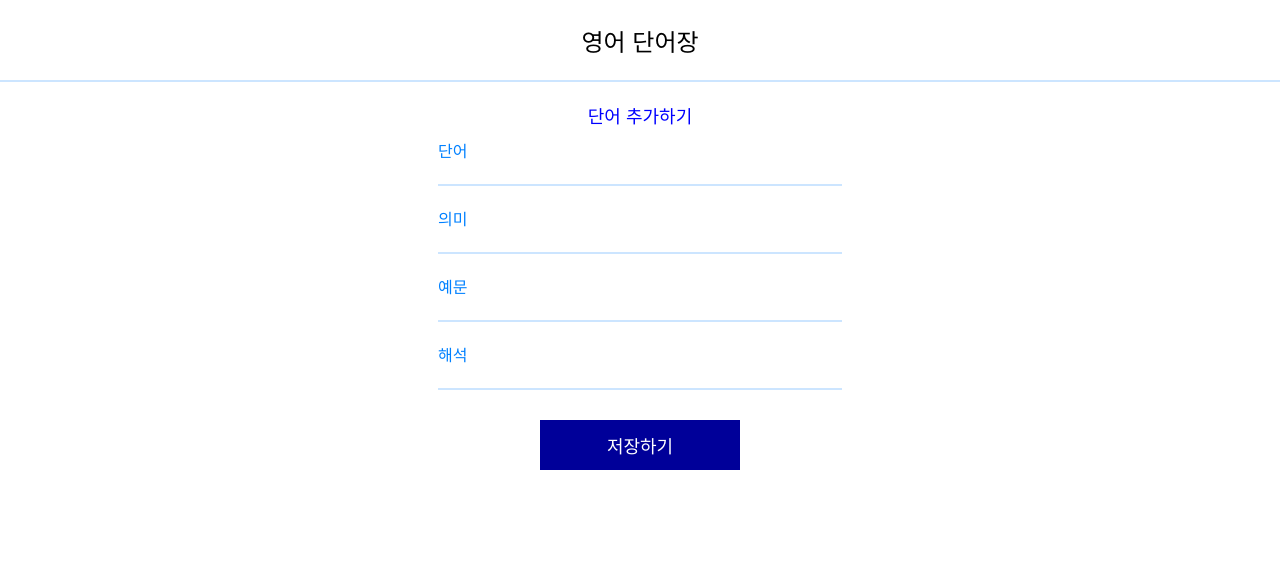
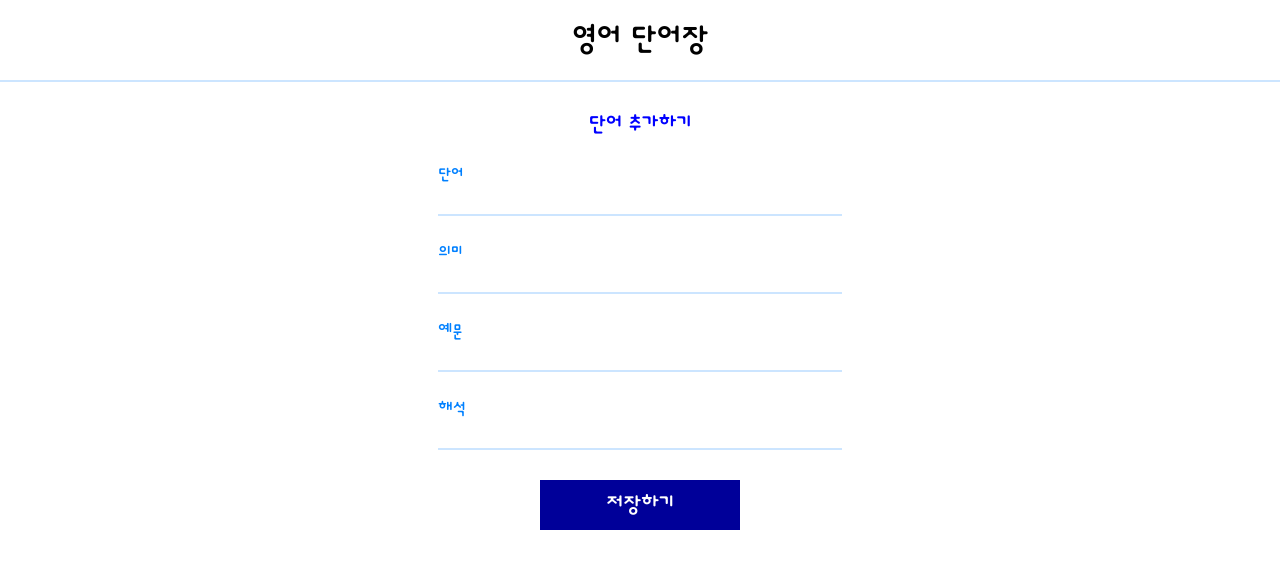
Before and after one commit to ChoiJi92/reactskill, a React (Create React App) app: page /word/add in a window 1280 px wide. Shown: the top 568 px of the page. Built offline with nearby package versions, Linux system fonts and the light colour scheme; no server answers; the database is empty.

Commit message:
third-commit

```diff
--- a/src/App.js
+++ b/src/App.js
@@ -3,20 +3,22 @@ import Home from "./Home";
 import WordAdd from "./WordAdd";
 import WordUpdate from "./WordUpdate";
 import styled from "styled-components";
-import { Route, Switch } from "react-router-dom";
+import { Route, Switch, useHistory } from "react-router-dom";
 import { useDispatch, useSelector } from "react-redux";
 import { loadWordFB } from "./redux/modules/word";
+import GlobalFonts from './fonts/fonts'
 
 function App() {
   const dispatch = useDispatch()
-
+  const history = useHistory()
   useEffect( async ()=>{
       await dispatch(loadWordFB())
   },[])
 
   return (
     <div className="App">
-      <Container>영어 단어장</Container>
+      <GlobalFonts/>
+      <Container onClick={() => {history.push('/')}}>영어 단어장</Container>
       <Switch>
         <Route path= '/' exact>
           <Home />
@@ -35,12 +37,14 @@ function App() {
 const Container = styled.div`
   border-bottom: 2px solid #CCE5FF;
   color: black;
-  font-size: x-large;
+  font-size: 3rem;
   display: flex;
   justify-content: center;
   align-items: center;
   width: 100%;
   height: 80px;
+  cursor: pointer;
+  font-family: 'Dongle';
 `;
 
 export default App;
--- a/src/Home.js
+++ b/src/Home.js
@@ -7,13 +7,14 @@ import Fab from "@mui/material/Fab";
 import AddIcon from "@mui/icons-material/Add";
 import { ImCheckmark, ImCheckmark2 } from "react-icons/im";
 import { BsPencilSquare, BsXLg } from "react-icons/bs";
+import { loadWordFB } from "./redux/modules/word";
 
 const Home = () => {
   const history = useHistory();
   const dispatch = useDispatch();
   const data = useSelector((state) => state.word.word_list);
   return (
-    <>
+    <div>
         <Container>
           {data.map((v) => {
             return v.is_check ? (
@@ -21,46 +22,57 @@ const Home = () => {
                 <Button>
                   <ImCheckmark
                     id={v.id}
-                  onClick={()=> dispatch(checkWordFB(v.id))}
+                    onClick={() => dispatch(checkWordFB(v.id))}
                     size="23"
                     cursor="pointer"
                   ></ImCheckmark>
                   <BsPencilSquare
                     id={v.id}
-                  onClick={()=> history.push(`word/${v.id}/edit`)}
+                    onClick={() => history.push(`word/${v.id}/edit`)}
                     size="23"
                     cursor="pointer"
                   ></BsPencilSquare>
-                <BsXLg size="23" cursor="pointer" onClick={()=> dispatch(deleteWordFB(v.id))}></BsXLg>
+                  <BsXLg
+                    size="23"
+                    cursor="pointer"
+                    onClick={() => dispatch(deleteWordFB(v.id))}
+                  ></BsXLg>
                 </Button>
                 <h2>{v.word}</h2>
                 <p>{v.mean}</p>
-              <div style={{ color: "blue" }}>{v.example}</div>
-              <p style={{ color: "blue" }}>{v.translation}</p>
+                <div style={{ color: "white" }}>{v.example}</div>
+                <div style={{ color: "white" }}>{v.translation}</div>
               </Card>
             ) : (
               <Card check={v.is_check}>
                 <Button>
                   <ImCheckmark2
                     id={v.id}
-                  onClick={()=> dispatch(checkWordFB(v.id))}
+                    onClick={() => dispatch(checkWordFB(v.id))}
                     size="23"
                     color="#3399FF"
                     cursor="pointer"
                   ></ImCheckmark2>
                   <BsPencilSquare
                     id={v.id}
-                  onClick={()=> history.push(`word/${v.id}/edit`)}
+                    onClick={() => history.push(`word/${v.id}/edit`)}
                     size="23"
                     color="#3399FF"
                     cursor="pointer"
                   ></BsPencilSquare>
-                <BsXLg size="23" color="#3399FF" cursor="pointer" onClick={()=> dispatch(deleteWordFB(v.id))}></BsXLg>
+                  <BsXLg
+                    size="23"
+                    color="#3399FF"
+                    cursor="pointer"
+                    onClick={() => dispatch(deleteWordFB(v.id))}
+                  ></BsXLg>
                 </Button>
+                <div>
                   <h2>{v.word}</h2>
                   <p>{v.mean}</p>
+                </div>
                 <div style={{ color: "blue" }}>{v.example}</div>
-              <p style={{ color: "blue" }}>{v.translation}</p>
+                <div style={{ color: "blue" }}>{v.translation}</div>
               </Card>
             );
           })}
@@ -76,18 +88,17 @@ const Home = () => {
           }}
         />
       </Fab>
-    </>
+      </div>
   );
 };
 const Container = styled.div`
   display: flex;
   flex-direction: row;
   flex-wrap: wrap;
-  gap:20px;
-  justify-content: space-evenly;
-  padding: 30px 0;
+  gap: 15px;
+  justify-content: center;
+  padding: 20px 0;
   width: 100%;
-  margin: auto
 `;
 
 const Button = styled.div`
@@ -95,9 +106,10 @@ const Button = styled.div`
   top: 15px;
   right: 15px;
 `;
+
 const Card = styled.article`
+  font-size: 1.3rem;
   flex-basis: 400px;
-  height: 180px;
   border-radius: 10px;
   border: 2px solid #3399ff;
   padding: 20px;
@@ -106,7 +118,8 @@ const Card = styled.article`
   background-color: ${(props) => (props.check ? "#3399ff" : "")};
   color: ${(props) => (props.check ? "white" : "black")};
   transition: box-shadow 300ms ease-in-out;
-  :hover{
+  font-family: "Dongle";
+  :hover {
     box-shadow: rgb(0 0 0 / 80%) 0px 5px 15px 0px;
   }
 `;
--- a/src/WordAdd.js
+++ b/src/WordAdd.js
@@ -17,6 +17,7 @@ const WordAdd = () => {
     const meanvalue = mean.current.value;
     const examplevalue = example.current.value;
     const translationvalue = translation.current.value;
+    const date = new Date().getTime()
     if (
       wordvalue === "" ||
       meanvalue === "" ||
@@ -31,7 +32,8 @@ const WordAdd = () => {
           mean: meanvalue,
           example: examplevalue,
           translation: translationvalue,
-          is_check: false
+          is_check: false,
+          date:date
         })
       );
       history.goBack();
@@ -40,7 +42,7 @@ const WordAdd = () => {
 
   return (
     <Container>
-      <div style={{color:'#0000FF', fontSize:'large'}}>단어 추가하기</div>
+      <div style={{color:'#0000FF', fontSize:'2rem'}}>단어 추가하기</div>
       <Input>
         <label for="input-word">단어</label>
         <input ref={word} id="input-word"></input>
@@ -68,12 +70,15 @@ const Container = styled.div`
   justify-content: center;
   align-items: center;
   margin: 20px 0;
+  font-family: 'Dongle';
+
 `;
 const Input = styled.div`
   display: flex;
   flex-direction: column;
   margin: 10px 0;
   color: #0080FF;
+  font-size: 1.5rem;
 
   input {
     width: 400px;
@@ -92,8 +97,9 @@ const Button = styled.button`
   background-color: #000099;
   color: white;
   margin: 20px;
-  font-size: large;
+  font-size: 2rem;
   border: none;
   cursor: pointer;
+  font-family: 'Dongle';
 `;
 export default WordAdd;
--- a/src/WordUpdate.js
+++ b/src/WordUpdate.js
@@ -49,7 +49,8 @@ const WordUpdate = () => {
           mean: meanvalue,
           example: examplevalue,
           translation: translationvalue,
-          is_check : data[0].is_check
+          is_check : data[0].is_check,
+          date: data[0].date
         })
       );
       history.goBack();
@@ -57,7 +58,7 @@ const WordUpdate = () => {
   };
   return (
     <Container>
-      <div style={{ color: "#0000FF", fontSize: "large" }}>단어 수정하기</div>
+      <div style={{ color: "#0000FF", fontSize:'2rem' }}>단어 수정하기</div>
       <Input>
         <label for="input-word">단어</label>
         <input name = 'word' ref={word} id="input-word" value={inputs.word} onChange={onChange}></input>
@@ -91,12 +92,14 @@ const Container = styled.div`
   justify-content: center;
   align-items: center;
   margin: 20px 0;
+  font-family: 'Dongle';
 `;
 const Input = styled.div`
   display: flex;
   flex-direction: column;
   margin: 10px 0;
   color: #0080ff;
+  font-size: 1.5rem;
 
   input {
     width: 400px;
@@ -115,9 +118,10 @@ const Button = styled.button`
   background-color: #000099;
   color: white;
   margin: 20px;
-  font-size: large;
+  font-size: 2rem;
   border: none;
   cursor: pointer;
+  font-family: 'Dongle';
 `;
 
 export default WordUpdate;
--- /dev/null
+++ b/src/fonts/fonts.js
@@ -0,0 +1,13 @@
+import { createGlobalStyle } from 'styled-components'
+import Dongle from './Dongle.woff'
+
+
+export default createGlobalStyle`
+    @font-face {
+        font-family: "Dongle";
+        src: local("Dongle"),
+        url(${Dongle}) format('woff');
+        font-weight: 300;
+        font-style: normal;
+    }
+`;
--- a/src/redux/modules/word.js
+++ b/src/redux/modules/word.js
@@ -8,6 +8,7 @@ import {
   addDoc,
   updateDoc,
   deleteDoc,
+  orderBy,
 } from "firebase/firestore";
 import { async } from "@firebase/util";
 
@@ -44,24 +45,21 @@ export function checkWord(word){
 // middlewares
 export const loadWordFB = () => {
   return async function(dispatch) {
-    const bucket_data = await getDocs(collection(db, 'word'));
+    const word_data = await getDocs(collection(db, 'word'));
       let word_list= [];
-
-      bucket_data.forEach((doc) => {
+      word_data.forEach((doc) => {
         word_list.push({id:doc.id, ...doc.data()})
       })
-
+      console.log(word_list)
       dispatch(loadWord(word_list))
   }
 }
 export const addWordFB = (word) => {
   return async function(dispatch) {
-      // dispatch(loadedBucket(false))
       const docRef = await addDoc(collection(db,'word'), word)
       const wordlist = await getDoc(docRef)
       const word_data = {id: wordlist.id, ...wordlist.data()}
       dispatch(createWord(word_data))
-      // console.log((await getDoc(docRef)).data())
   }
 }
 export const updateWordFB = (word) => {
```
Also changed, not shown: src/exam.js (added, +84 -0 lines), src/fonts/Dongle.woff (added). Lines whose indentation alone changed are shown as unchanged.
